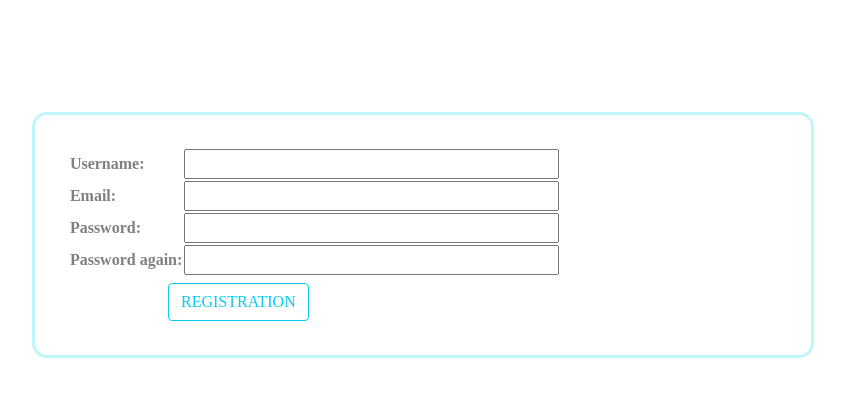
After one commit to Katerina964/canban_board, a Django app: page /register in a window 1280 px wide. The commit adds this page. Shown: the top 397 px of the page, without its empty margins (217-1062 px from the left). Run offline with Django 3.2, Linux system fonts and the light colour scheme.

Commit message:
register

```diff
--- a/django/canban_board/forms.py
+++ b/django/canban_board/forms.py
@@ -1,6 +1,20 @@
 
 from .models import Card
 from django import forms
+from django.core.exceptions import ValidationError
+from django.utils.translation import gettext_lazy as _
+from django.contrib.auth.models import User
+
+
+def check_user(value):
+    users = User.objects.only("username")
+    print(users)
+    if value in users:
+        print("in")
+        raise ValidationError(
+            _('%(value)s is already registered. Try others'),
+            params={'value': value},
+        )
 
 
 class CardForm(forms.ModelForm):
@@ -9,3 +23,19 @@ class CardForm(forms.ModelForm):
         model = Card
         fields = ('name', 'description', 'start_date', 'end_date',
                   'state')
+
+
+class UserForm(forms.Form):
+    username = forms.CharField(max_length=150, validators=[check_user])
+    email = forms.EmailField()
+    password = forms.CharField(widget=forms.PasswordInput())
+    password_again = forms.CharField(label='Password again', widget=forms.PasswordInput())
+
+    def clean(self):
+        cleaned_data = super().clean()
+        password = cleaned_data.get("password")
+        password_again = cleaned_data.get("password_again")
+
+        if password != password_again:
+            raise forms.ValidationError(
+                "The fields Password and Password again  do not match. Try again.")
--- a/django/canban_board/static/css/canban_board.css
+++ b/django/canban_board/static/css/canban_board.css
@@ -8,4 +8,6 @@ input,  textarea {width:180%;}
 .create{margin-top: 10%; border: 3px solid #13dfed45; border-radius: 15px; padding-left: 3%; padding-right:3%;
         padding-top: 3%; padding-bottom: 3%; width:70%;}
 .login {margin-left: 94%; margin-bottom: 0%; padding: 3px}
-/* color: #3f4142 */
+.registor tr td input, textarea {width:180%;}
+.registor+button {margin-left: 14%; margin-top: 1%}
+.registor tr th {color:gray;}
--- a/django/canban_board/templates/canban_board/lending.html
+++ b/django/canban_board/templates/canban_board/lending.html
@@ -11,7 +11,7 @@
 
 <div class="row m-1" style="background-color: #e8e46151; border-radius: 5px;">
 <div class="col-10 pt-3" style="font-size: 120%; color: #422e07dd"><pre>Hi, friends. To use, please, register or login.</pre></div>
-<div class="col-2  pt-2" ><a href=""class="btn btn-outline-info ">REGISTER</a>
+<div class="col-2  pt-2" ><a href="{% url 'canban_board:register' %}" class="btn btn-outline-info ">REGISTER</a>
 <a href=""class="btn btn-outline-info">LOGIN</a></div>
 </div>
 
--- /dev/null
+++ b/django/canban_board/templates/canban_board/register.html
@@ -0,0 +1,14 @@
+{% extends 'canban_board/base.html' %}
+
+{% block content %}
+<div class="container">
+<div class="create mx-lg-auto">
+<form  method="POST">{% csrf_token %}
+          <table class="registor">
+            {{ form }}
+          </table>
+     <button type="submit" value="SAVE" class="btn btn-outline-info" >REGISTRATION</button>
+</form>
+</div>
+</div>
+{% endblock %}
--- a/django/canban_board/urls.py
+++ b/django/canban_board/urls.py
@@ -10,6 +10,7 @@ urlpatterns = [
     path('logout_view', views.logout_view, name='logout_view'),
     path('delete_card/<int:pk>/', views.delete_card, name='delete_card'),
     path('change_card/<int:pk>/', views.change_card, name='change_card'),
+    path('register', views.register, name='register'),
     path('create_card', views.create_card, name='create_card'),
     ]
 
--- a/django/canban_board/views.py
+++ b/django/canban_board/views.py
@@ -1,8 +1,9 @@
 from django.shortcuts import render, redirect, get_object_or_404
 from .models import Card
 from django.contrib.auth.decorators import login_required
-from django.contrib.auth import logout
-from .forms import CardForm
+from django.contrib.auth import logout, login
+from .forms import CardForm, UserForm
+from django.contrib.auth.models import User
 
 
 def lending(request):
@@ -26,6 +27,27 @@ def list(request):
 def logout_view(request):
     logout(request)
     return redirect('canban_board:list')
+
+
+def register(request):
+    if request.method == "POST":
+        form = UserForm(request.POST)
+        if form.is_valid():
+            try:
+                user = User.objects.create_user(username=request.POST["username"], email=request.POST["email"],
+                                                password=request.POST["password"])
+                login(request, user)
+                return redirect('canban_board:list')
+            except Exception:
+                print(form.errors)
+                # raise forms.ValidationError(
+                #     "This username or this email ")
+        else:
+            print(form.errors)
+    else:
+        form = UserForm()
+    context = {'form': form}
+    return render(request, 'canban_board/register.html', context)
 
 
 def create_card(request):
```
